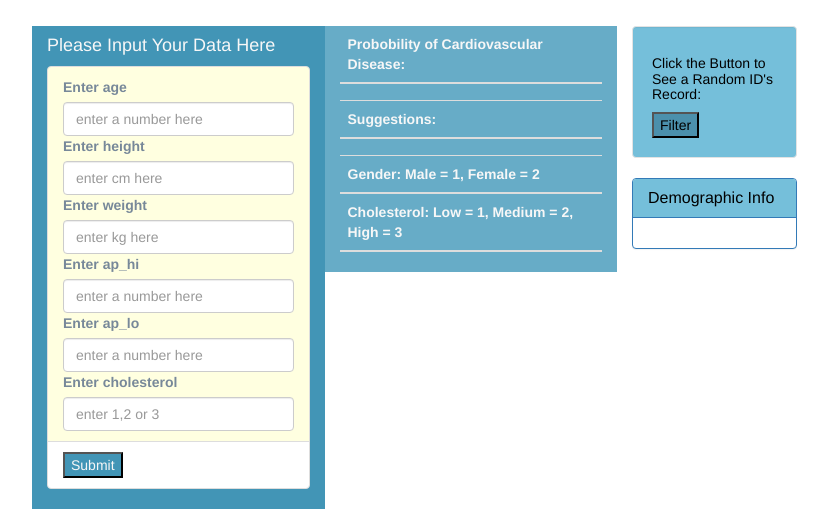
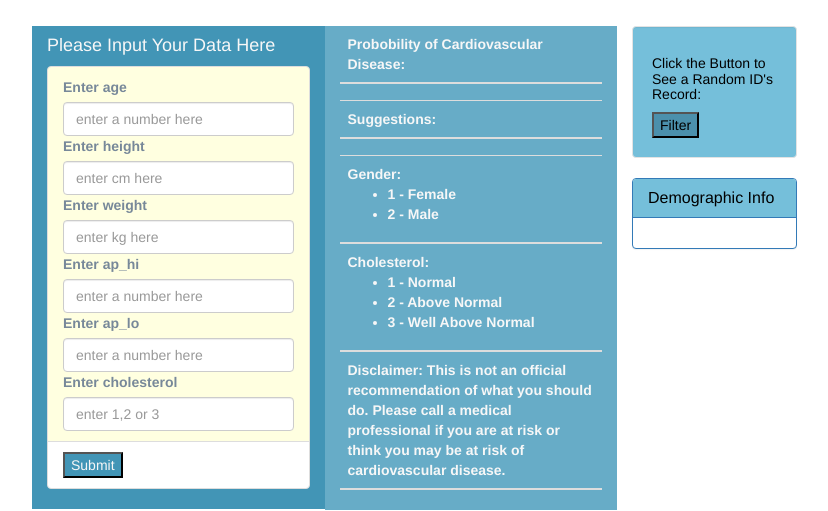
Before and after one commit to karenmxm/CDV_Checker, a Flask app: page / in a window 1280 px wide. Shown: the part 289-800 px from the top of the page, without its empty margins (23-851 px from the left). Run offline with Flask 2, Linux system fonts and the light colour scheme; data that the repository does not hold is empty; parts of the project's set-up code (start-up, migrations or seed data) failed here and were passed over; some libraries are stand-ins or nearby versions.

Commit message:
editing html

```diff
--- a/templates/index.html
+++ b/templates/index.html
@@ -102,14 +102,28 @@
                                 </tr>
                                 <tr><td id='suggestion'></td></tr>
                                 <tr>
-                                  <th>Gender: Male = 1, Female = 2 </th>
+                                  <th>Gender:
+                                    <ul>
+                                      <li>1 - Female</li>
+                                      <li>2 - Male</li>
+                                    </ul>
+                                  </th>
                                 </tr>
                                 <tr>
-                                  <th>Cholesterol: Low = 1, Medium = 2, High = 3 </th>
+                                  <th>Cholesterol:
+                                    <ul>
+                                      <li>1 - Normal</li>
+                                      <li>2 - Above Normal</li>
+                                      <li>3 - Well Above Normal</li>
+                                    </ul>
+                                  </th>
+                                </tr>
+                                <tr>
+                                  <th>
+                                  Disclaimer: This is not an official recommendation of what you should do. Please call a medical professional if you are at risk or think you may be at risk of cardiovascular disease.
+                                </th>
                                 </tr>
                             </thead>
-                            <tbody>
-                            </tbody>
                         </table>
                     </div>
 
```
